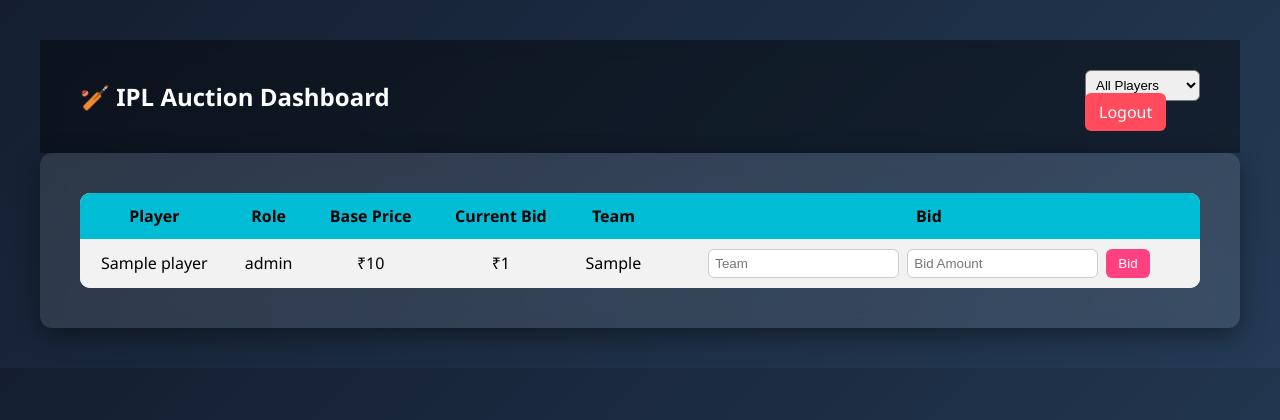
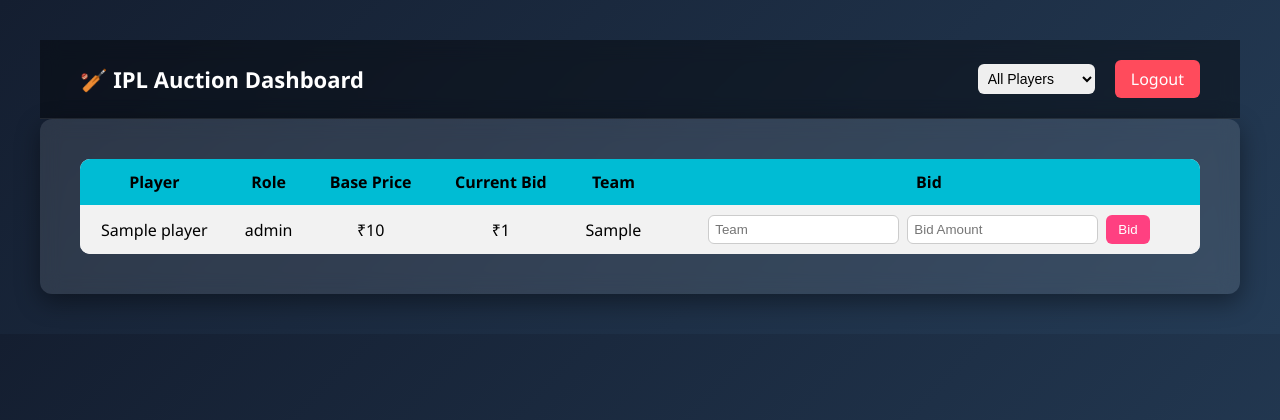
Before and after one commit to Rohan-Dedhia/ipl-auction-system, a Flask app: page / in a window 1280 px wide. Shown: the top 420 px of the page. Run offline with Flask 3, Linux system fonts and the light colour scheme; a user stored in the database is signed in; tables that the repository leaves empty hold one stand-in row (values such as "Sample post").

Commit message:
fix: navbar layout and UI spacing issues

```diff
--- a/static/style.css
+++ b/static/style.css
@@ -161,6 +161,8 @@ color:white;
 
 /* NAVBAR */
 
+/* NAVBAR */
+
 .navbar{
 display:flex;
 justify-content:space-between;
@@ -168,14 +170,39 @@ align-items:center;
 padding:20px 40px;
 background:rgba(0,0,0,0.4);
 backdrop-filter:blur(10px);
+border-bottom:1px solid rgba(255,255,255,0.1);
+}
+
+.logo{
+font-size:22px;
+font-weight:bold;
+}
+
+.nav-controls{
+display:flex;
+align-items:center;
+gap:20px;
+}
+
+.filter-form select{
+padding:8px 12px;
+border-radius:6px;
+border:none;
+font-size:14px;
 }
 
 .logout-btn{
 background:#ff4b5c;
-padding:8px 14px;
+padding:8px 16px;
 border-radius:6px;
 color:white;
 text-decoration:none;
+font-weight:500;
+transition:0.3s;
+}
+
+.logout-btn:hover{
+background:#ff1f3d;
 }
 
 /* TABLE */
--- a/templates/index.html
+++ b/templates/index.html
@@ -12,9 +12,11 @@
 
 <div class="navbar">
 
-<h2>🏏 IPL Auction Dashboard</h2>
+<div class="logo">
+🏏 IPL Auction Dashboard
+</div>
 
-<div>
+<div class="nav-controls">
 
 <form method="GET" class="filter-form">
 
```
